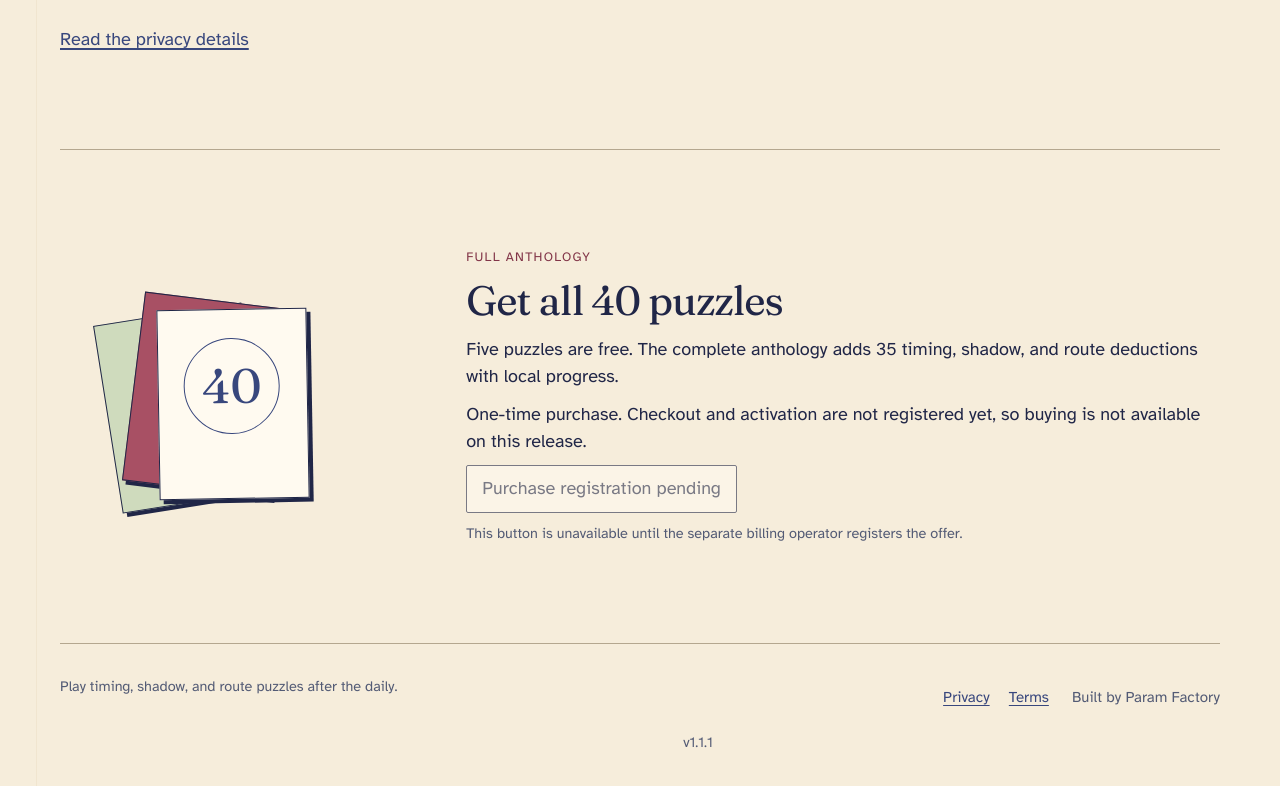
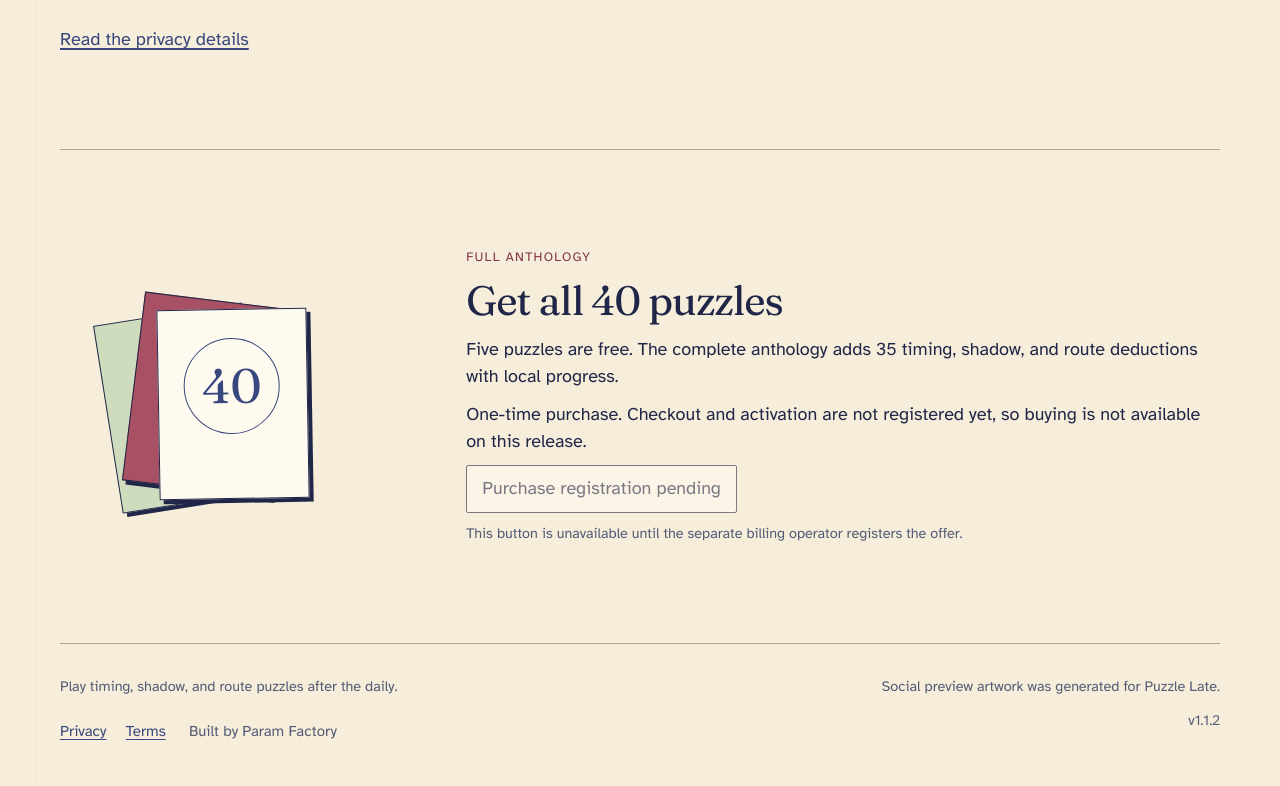
Before and after one commit to B-Divyesh/sf-puzzle-late, a website built with Vite: page index.html in a window 1280 px wide. Shown: the part 2269-3055 px from the top of the page. Built offline with nearby package versions, Linux system fonts and the light colour scheme.

Commit message:
fix: disclose generated social artwork

```diff
--- a/package.json
+++ b/package.json
@@ -1,6 +1,6 @@
 {
   "name": "puzzle-late",
-  "version": "1.1.1",
+  "version": "1.1.2",
   "private": true,
   "type": "module",
   "scripts": {
--- a/public/404.css
+++ b/public/404.css
@@ -12,5 +12,6 @@ h1 { margin: 0 0 18px; font-family: Georgia, serif; font-size: clamp(2.5rem, 8vw
 .card { display: grid; aspect-ratio: .78; place-items: center; border: 1px solid #202647; background: #fffaf0; box-shadow: 10px 10px 0 #a85064; color: #56735d; font-family: Georgia, serif; font-size: 7rem; transform: rotate(4deg); }
 .button { display: inline-block; margin-top: 15px; padding: 11px 16px; background: #202647; color: #fffaf0; font-weight: bold; text-decoration: none; }
 footer { justify-content: space-between; flex-wrap: wrap; padding: 24px 0; border-top: 1px solid #b4a78f; color: #535b75; }
+.generated-art-disclosure { display: block; margin-top: 4px; }
 *:focus-visible { outline: 3px solid #0b5d6d; outline-offset: 3px; }
 @media (max-width: 600px) { header, footer { align-items: flex-start; flex-direction: column; gap: 4px; } header nav, footer nav { gap: 8px; flex-wrap: wrap; } main { grid-template-columns: 1fr; padding: 35px 0; } .card { width: 160px; } }
--- a/src/main.ts
+++ b/src/main.ts
@@ -70,8 +70,9 @@ function header(): string {
 function footer(): string {
   return `<footer class="site-footer">
     <p>Play timing, shadow, and route puzzles after the daily.</p>
+    <p class="generated-art-disclosure">Social preview artwork was generated for Puzzle Late.</p>
     <nav aria-label="Footer navigation">${routeLink('/privacy', 'Privacy')} ${routeLink('/terms', 'Terms')} <span>Built by Param Factory</span></nav>
-    <p class="build-id">v1.1.1</p>
+    <p class="build-id">v1.1.2</p>
   </footer>`;
 }
 
--- a/src/styles.css
+++ b/src/styles.css
@@ -164,6 +164,7 @@ legend { margin-bottom: 10px; font-weight: 700; }
 
 .site-footer { display: grid; grid-template-columns: 1fr auto; gap: 12px 30px; padding: 32px 0 50px; border-top: 1px solid var(--line); color: var(--muted); font-size: 0.9rem; }
 .site-footer p { margin: 0; }
+.generated-art-disclosure { color: var(--muted); }
 .build-id { text-align: right; }
 .sr-status { position: fixed; width: 1px; height: 1px; overflow: hidden; clip: rect(0 0 0 0); white-space: nowrap; }
 
```
Also changed, not shown: public/404.html (+1 -1 lines), tests/game.spec.ts (+7 -0 lines), .factory/copy-audit.md, .factory/design.md, 1 other file.
